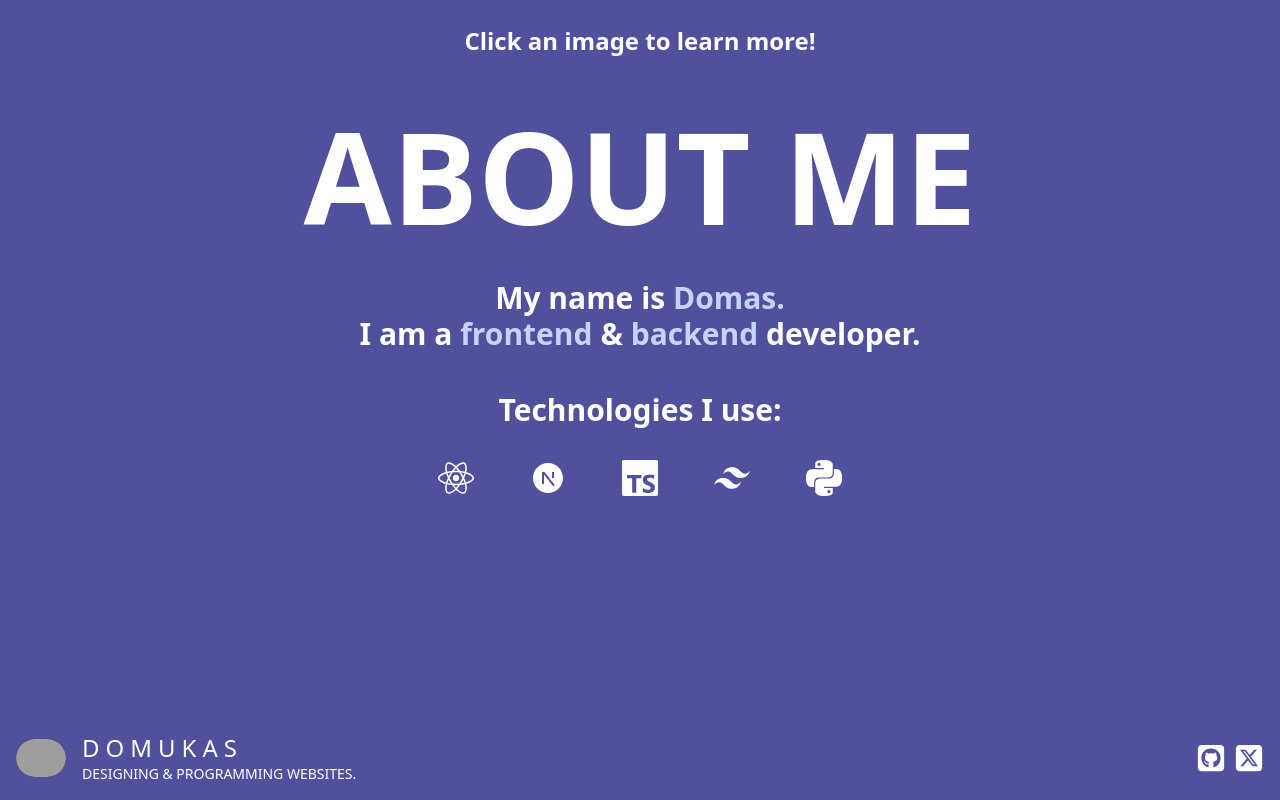
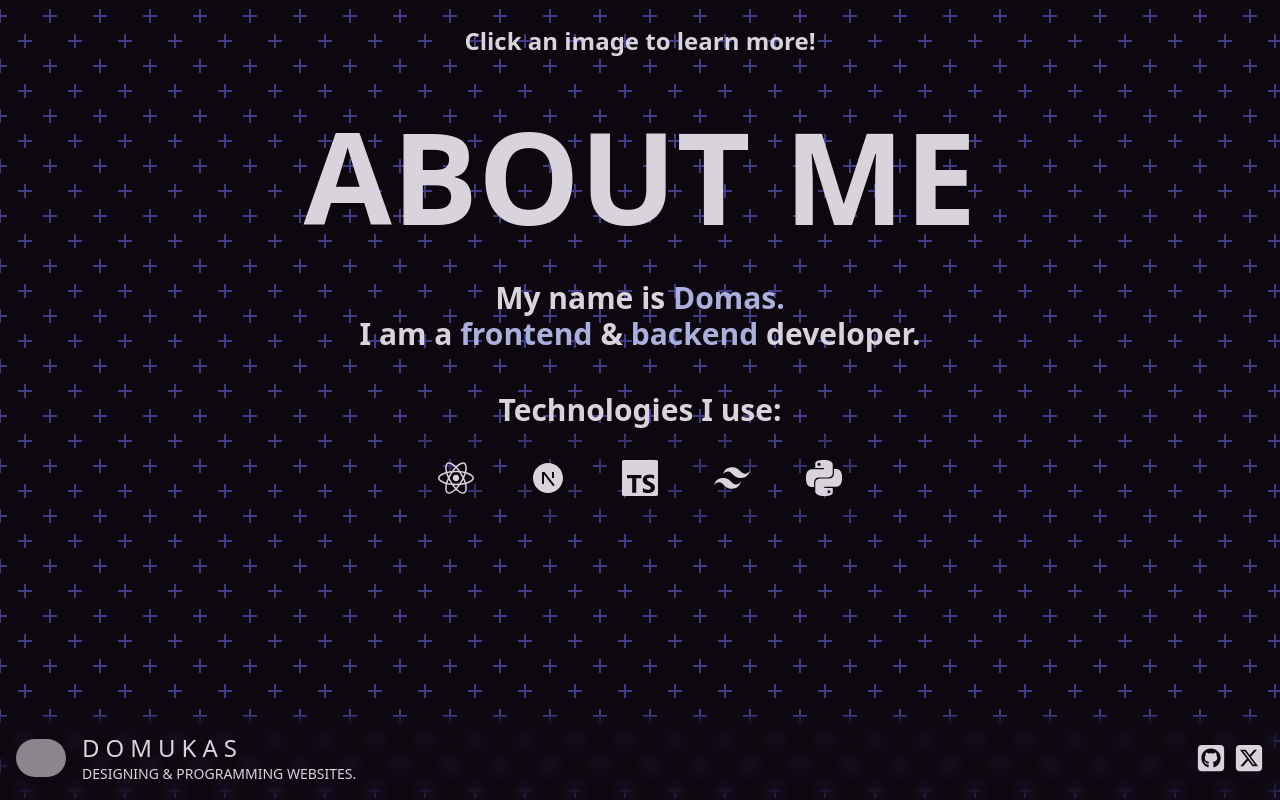
Before and after one commit to Domukas1337/portfolio-page, a Next.js app: page / in a window 1280 px wide. Shown: the part 1684-2484 px from the top of the page. Built offline with nearby package versions, Linux system fonts and the light colour scheme; grey boxes are pictures that could not be loaded; a web font is replaced by a local one.

Commit message:
new background

```diff
--- a/Components/ProgramingLanguageIcon.tsx
+++ b/Components/ProgramingLanguageIcon.tsx
@@ -12,7 +12,7 @@ export default function ProgramingLanguageIcon({
   return (
     <Link
       href={link}
-      className={`rounded-lg p-6 hover:bg-black/50 hover:text-${color}-400 transition-colors`}
+      className={`rounded-lg p-6 hover:bg-black/50 backdrop-blur-3xl hover:text-${color}-400 transition-colors`}
     >
       {children}
     </Link>
--- a/app/globals.css
+++ b/app/globals.css
@@ -40,13 +40,30 @@ body {
 }
 
 .first-background {
-  background-color: #a4a4b3;
-  opacity: 1;
-  background-image: radial-gradient(#c444f7 0.5px, #50509d 0.5px);
-  background-size: 10px 10px;
-  z-index: -1;
+  background-color: #eee5f7;
+  opacity: 0.8;
+  background: radial-gradient(
+      circle,
+      transparent 20%,
+      #000000 20%,
+      #000000 80%,
+      transparent 80%,
+      transparent
+    ),
+    radial-gradient(
+        circle,
+        transparent 20%,
+        #000000 20%,
+        #000000 80%,
+        transparent 80%,
+        transparent
+      )
+      25px 25px,
+    linear-gradient(#404495 2px, transparent 2px) 0 -1px,
+    linear-gradient(90deg, #404495 2px, #000000 2px) -1px 0;
+  background-size: 50px 50px, 50px 50px, 25px 25px, 25px 25px;
 }
 
 html {
-  background-color: #50509d;
+  background-color: #42244e;
 }
--- a/app/page.tsx
+++ b/app/page.tsx
@@ -23,7 +23,7 @@ export default function Home() {
         </div>
       </div>
 
-      <div className="flex flex-col justify-center h-screen gap-10 text-white">
+      <div className="flex flex-col justify-center md:h-screen gap-10 text-white">
         <FadeIn time={0.5}>
           <h1 className="text-2xl sm:text-4xl md:text-6xl font-black text-center">
             PROJECTS
```
